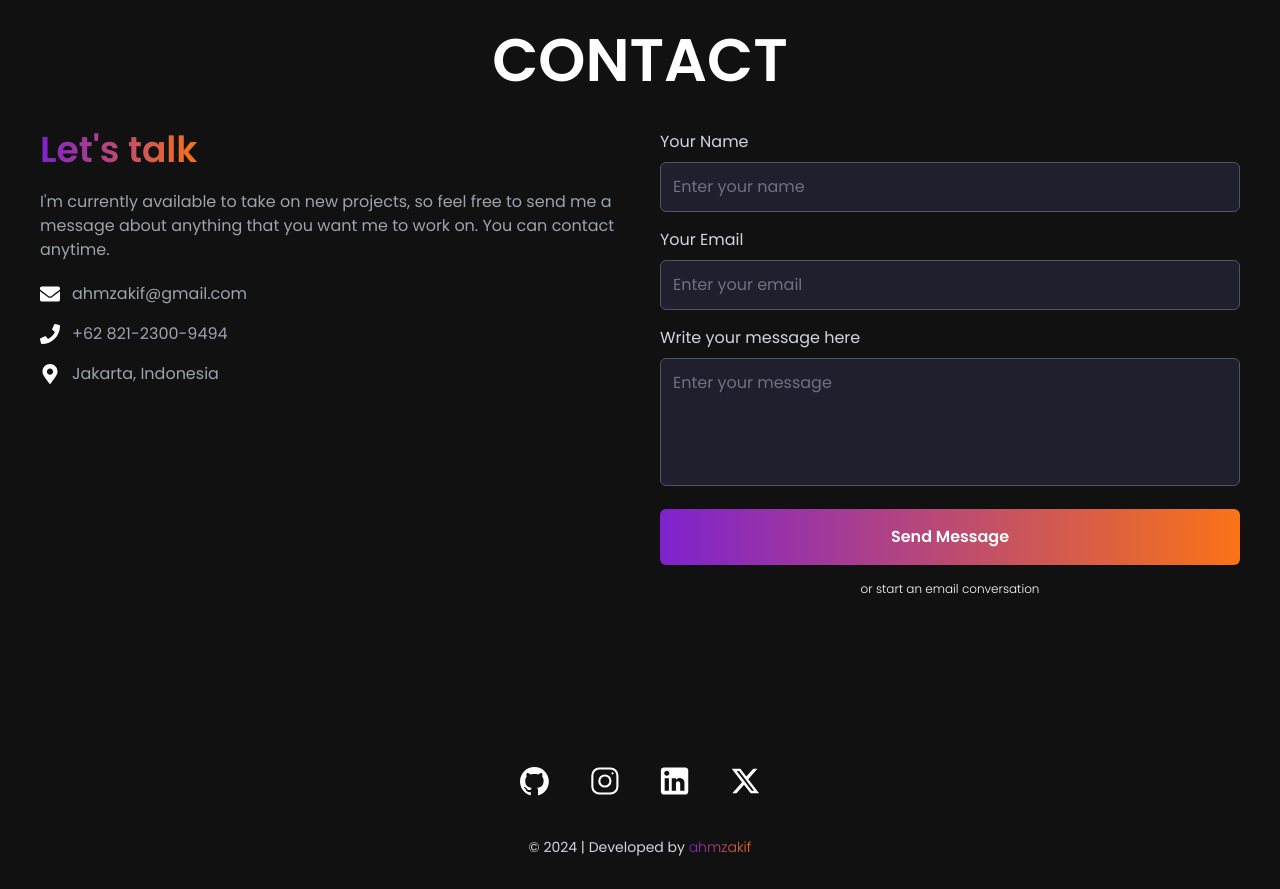
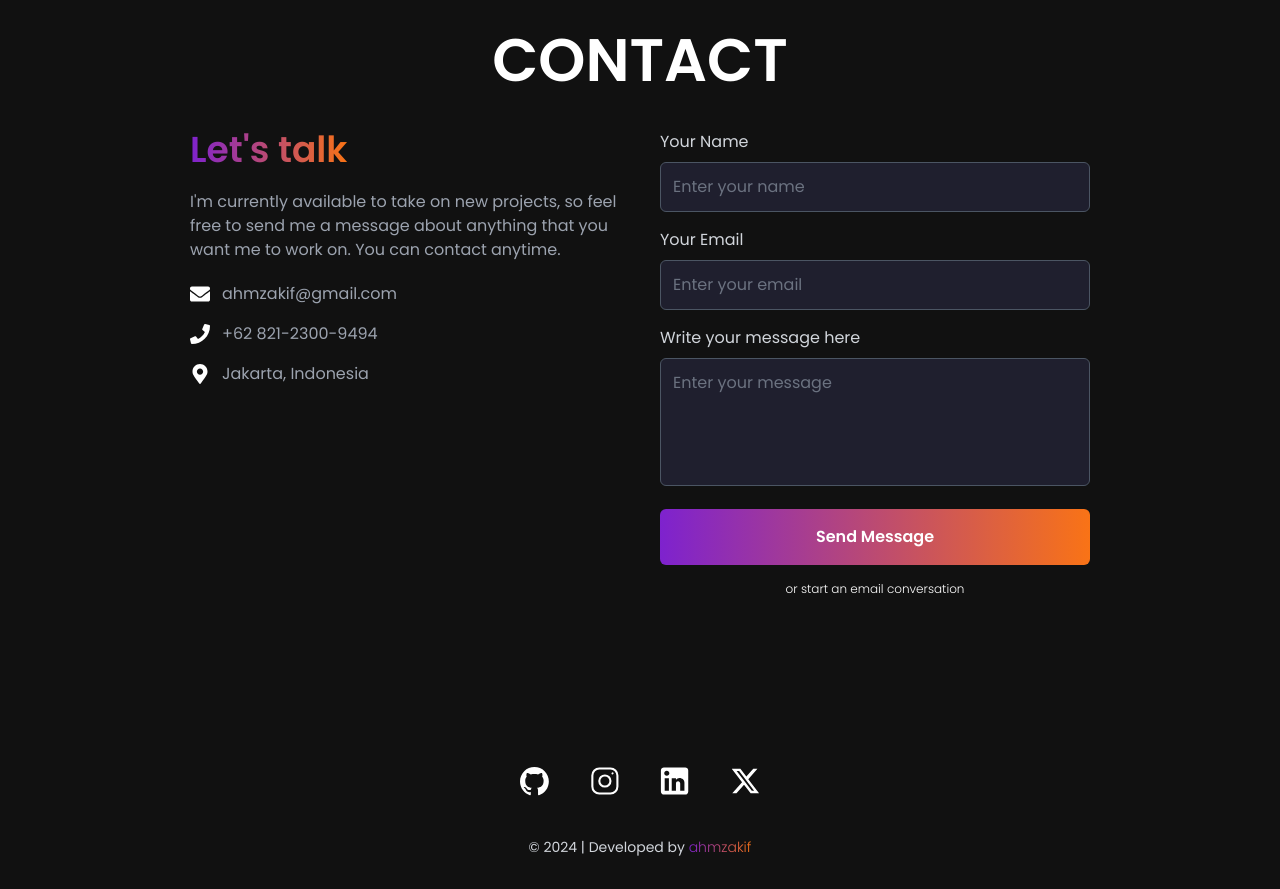
Before and after one commit to ahmzakif/developer-portofolio, a Next.js app: page / in a window 1280 px wide. Shown: the part 2840-3729 px from the top of the page. Built offline with nearby package versions, Linux system fonts and the light colour scheme.

Commit message:
adjusment

```diff
--- a/components/Contact.tsx
+++ b/components/Contact.tsx
@@ -45,7 +45,7 @@ export function Contact() {
         <h1 className="text-6xl font-semibold">CONTACT</h1>
       </div>
 
-      <div className="w-full flex flex-col md:flex-row justify-between items-start md:space-x-10">
+      <div className="max-w-[900px] flex flex-col md:flex-row justify-between items-start md:space-x-10">
         <div className="md:w-1/2 flex flex-col items-start mb-10 md:mb-0">
           <h2 className="text-4xl font-semibold text-gradient mb-5">
             <span className="text-transparent bg-clip-text bg-gradient-to-r from-purple-700 to-orange-500">Let's talk</span>
```
